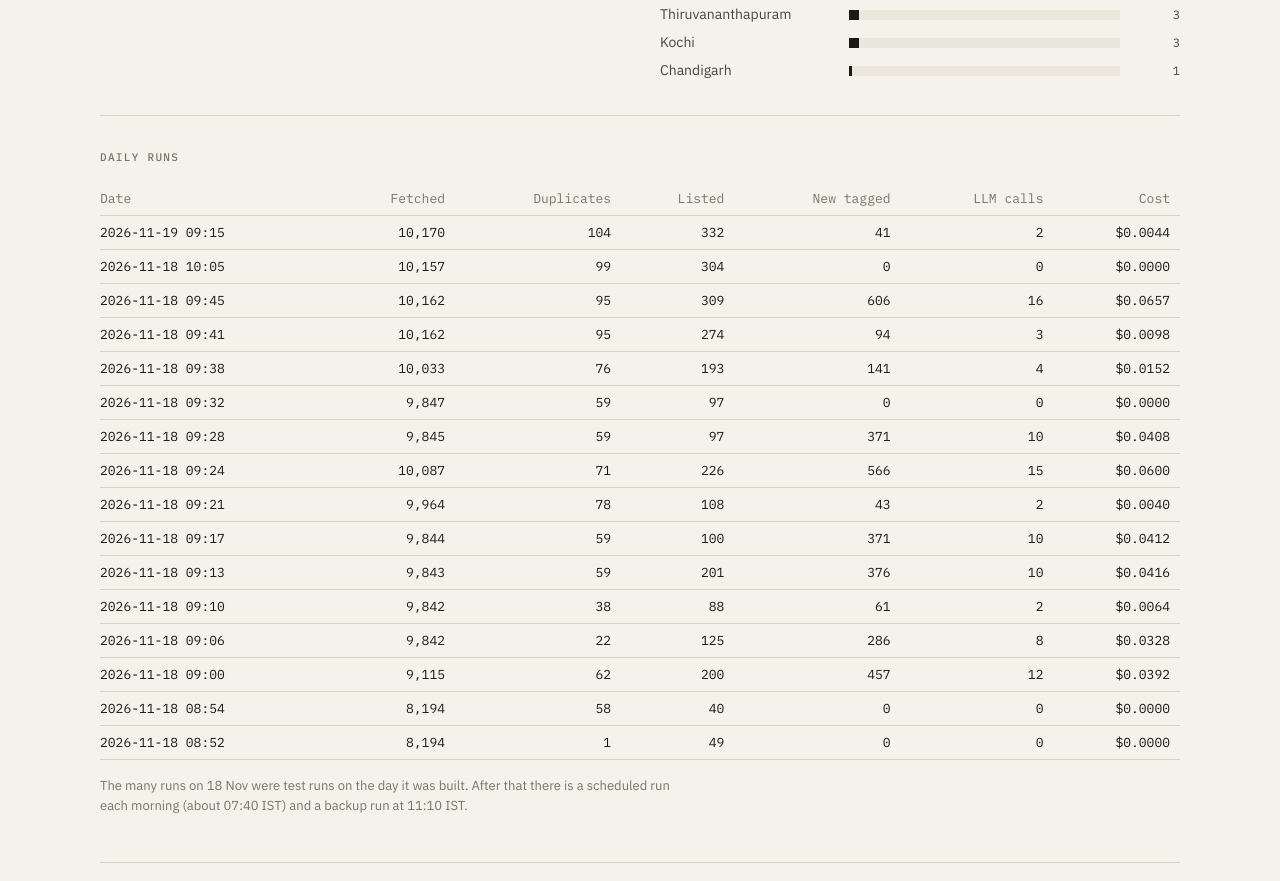
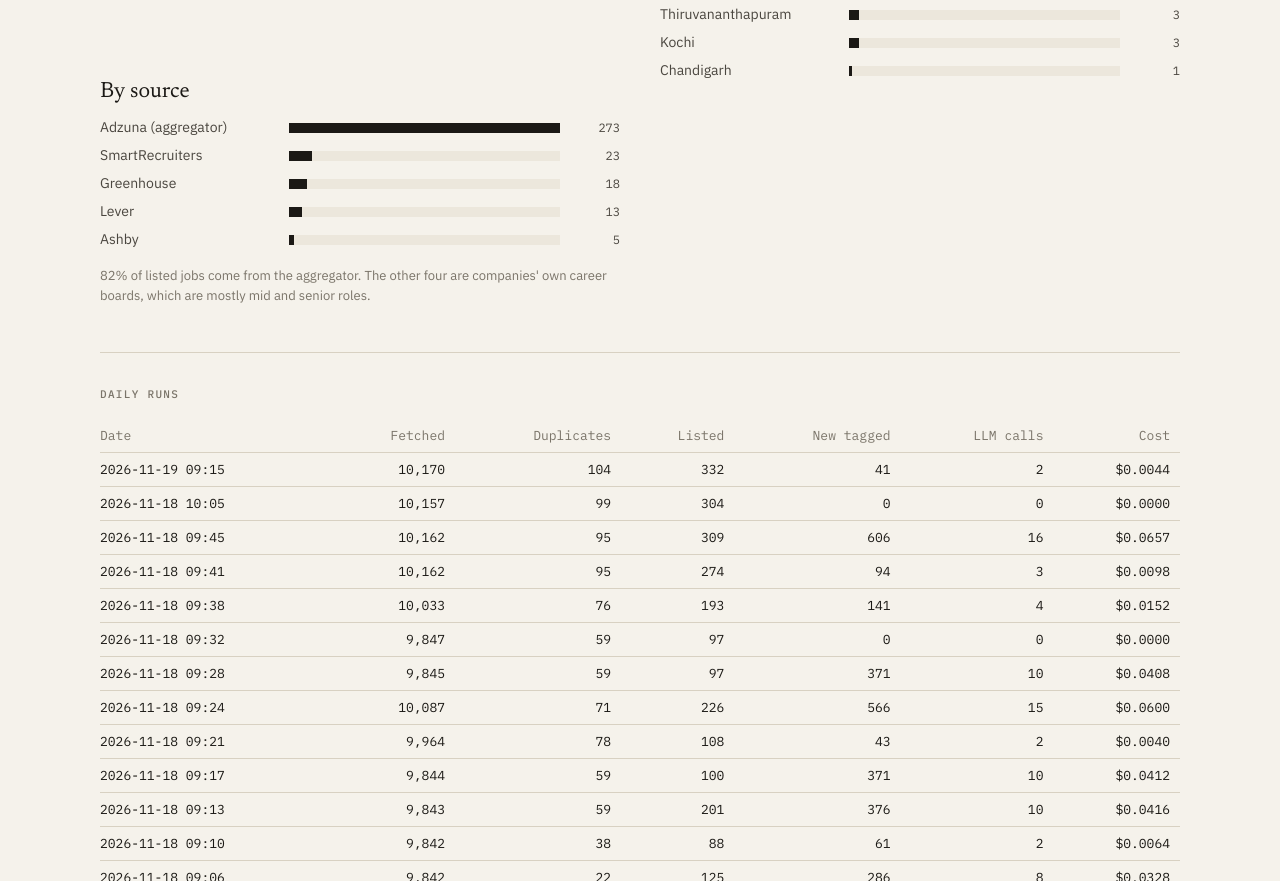
Before and after one commit to dhruvdua14/beep-fresher-jobs, a plain HTML site: page site/stats.html in a window 1280 px wide. Shown: the part 2057-2938 px from the top of the page. Drawn offline with Linux system fonts and the light colour scheme.

Commit message:
Numbers page: show where listed jobs come from (82% aggregator)
Co-Authored-By: Claude Opus 5.5 <noreply@anthropic.com>
Claude-Session: https://claude.ai/code/session_011WKirumzAgQzBnRVztrbRm

```diff
--- a/site/stats.html
+++ b/site/stats.html
@@ -59,6 +59,10 @@
         <div><h3>By role</h3><div class="bars" id="byRole"></div></div>
         <div><h3>By city</h3><div class="bars" id="byCity"></div></div>
       </div>
+      <div class="cols">
+        <div><h3>By source</h3><div class="bars" id="bySource"></div>
+          <p class="note" id="sourceNote"></p></div>
+      </div>
     </section>
 
     <section class="section">
--- a/site/stats.js
+++ b/site/stats.js
@@ -63,6 +63,12 @@ Promise.all([
   $("byRole").innerHTML = s.by_role.map(([k, n]) => bar(k, n, maxRole)).join("");
   const maxCity = s.by_city[0]?.[1] || 1;
   $("byCity").innerHTML = s.by_city.map(([k, n]) => bar(k === "Other India" ? "Other city / not stated" : k, n, maxCity)).join("");
+  const SOURCE = { adzuna: "Adzuna (aggregator)", greenhouse: "Greenhouse", lever: "Lever", ashby: "Ashby", smartrecruiters: "SmartRecruiters" };
+  const bySource = s.by_source || [];
+  $("bySource").innerHTML = bySource.map(([k, n]) => bar(SOURCE[k] || k, n, bySource[0]?.[1] || 1)).join("");
+  const agg = bySource.filter(([k]) => k === "adzuna").reduce((a, [, n]) => a + n, 0);
+  const all = bySource.reduce((a, [, n]) => a + n, 0);
+  if (all) $("sourceNote").textContent = `${Math.round((100 * agg) / all)}% of listed jobs come from the aggregator. The other four are companies' own career boards, which are mostly mid and senior roles.`;
 
   // ---------- run log
   $("runs").innerHTML = `<thead><tr><th>Date</th><th>Fetched</th><th>Duplicates</th><th>Listed</th><th>New tagged</th><th>LLM calls</th><th>Cost</th></tr></thead><tbody>` +
```
